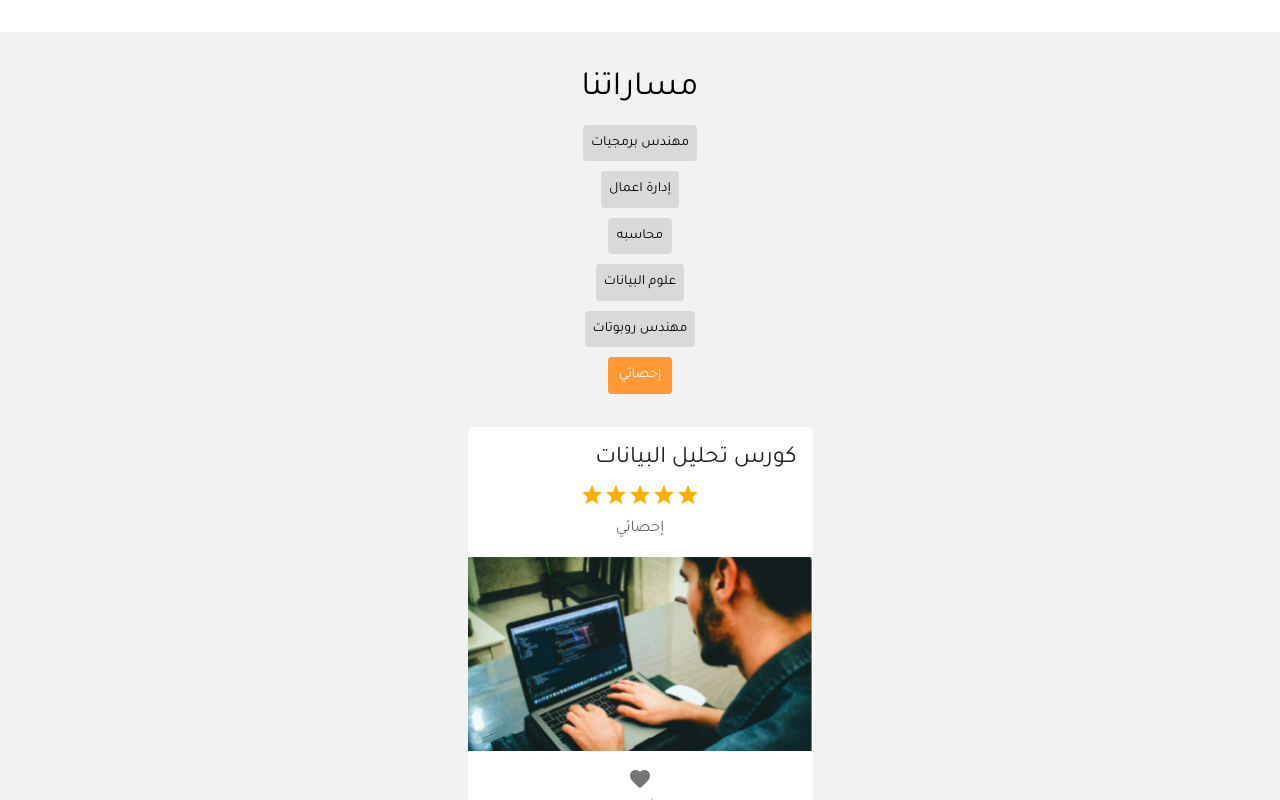
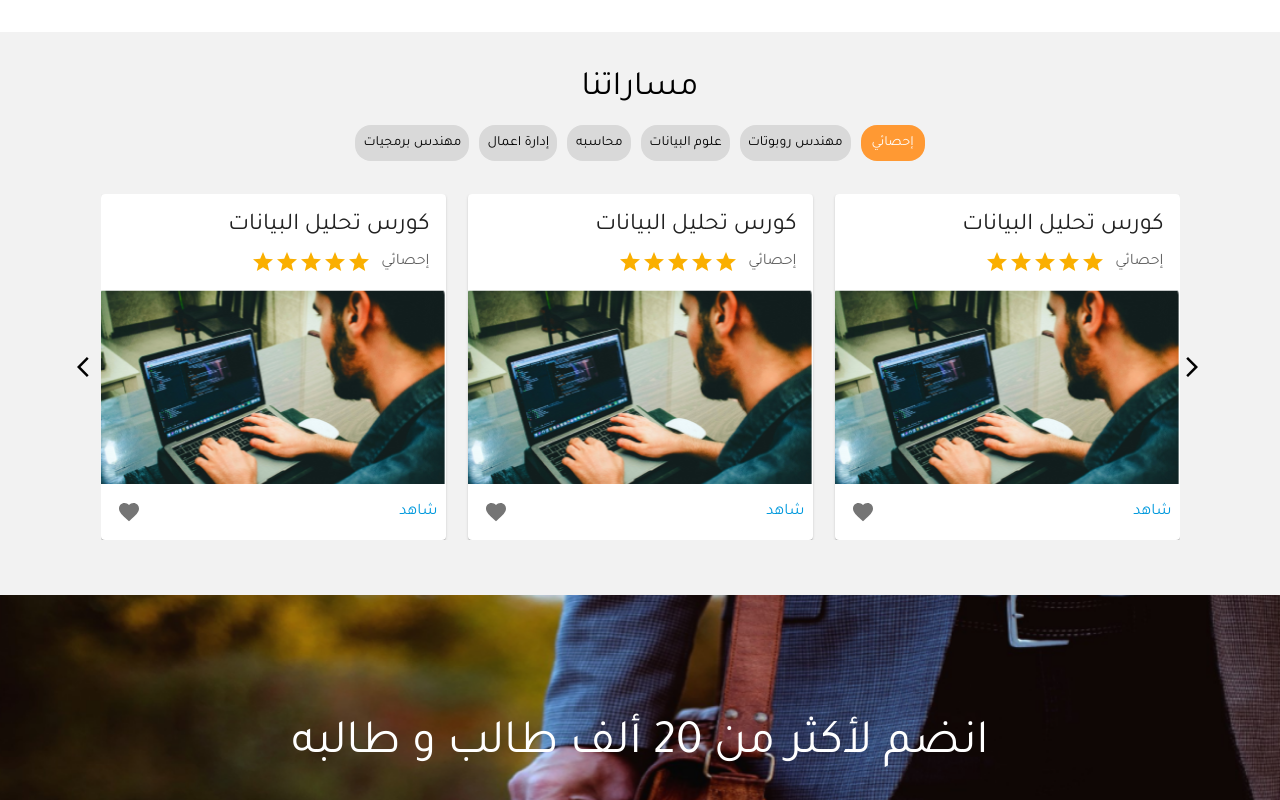
Before and after one commit to atheerweb/graduation-project-courses, a Next.js app: page / in a window 1280 px wide. Shown: the part 520-1320 px from the top of the page. Built offline with nearby package versions, Linux system fonts and the light colour scheme.

Commit message:
Adjustments for Build Mode

```diff
--- a/components/home/Tracks/Tracks.jsx
+++ b/components/home/Tracks/Tracks.jsx
@@ -29,14 +29,15 @@ const Tracks = () => {
     return (
         <Box className={styles.tracks}>
             <Typography variant="h2">مساراتنا</Typography>
-            <Stack className={styles.tracksStack}>
+            <Stack direction="row" className={styles.tracksStack} sx={{transtion: 1000}}>
                 {
                     state.coursesTracks.map((track, index) => (
                         <Button key={index}
                                 className={styles.tracksButtons}
                                 sx={{
                                     backgroundColor: activeTrack === track[0] ? theme.palette.primary.main : "rgb(217 217 217)",
-                                    color: activeTrack === track[0] ? "white" : "black"
+                                    color: activeTrack === track[0] ? "white" : "black",
+                                    borderRadius: "16px"
                                 }}
                                 onClick={() => handleTrackClick(track[0])}
                         >
@@ -47,7 +48,7 @@ const Tracks = () => {
             </Stack>
             <Stack direction="row" alignItems="center" padding="18px 22px">
                 <ArrowBackIos className={styles.tracksIcons} onClick={() => handleCarousel("Back")} />
-                    <Stack className={styles.tracksCardsStack}>
+                    <Stack direction="row" className={styles.tracksCardsStack}>
                         {
                             state.coursesTracksCards[activeTrack].map((card, index) => (
                                 <Cards key={index} title={card.title} subTitle={card.subTitle} ratings={card.ratings} translate={translateCarousel} />
--- a/components/home/Tracks/components/Cards.jsx
+++ b/components/home/Tracks/components/Cards.jsx
@@ -7,11 +7,11 @@ const Cards = (props) => {
     const theme = useTheme();
 
     return (
-        <Card className={styles.tracksCards} sx={{translate: props.translate}}>
+        <Card className={styles.tracksCards} sx={{translate: props.translate, transition: 500}}>
             <CardHeader
                 title={props.title}
                 subheader={
-                    <Stack className={styles.tracksCardsSubheaderStack}>
+                    <Stack direction="row" className={styles.tracksCardsSubheaderStack}>
                         <Rating readOnly value={props.ratings} />
                         <Typography>{props.subTitle}</Typography>
                     </Stack>
@@ -19,7 +19,7 @@ const Cards = (props) => {
             />
             <CardMedia component="img" height="194" image="/images/courses_tracks_cards.png" alt="Track" />
             <CardActions disableSpacing>
-                <Stack className={styles.tracksCardsActionsStack}>
+                <Stack direction="row" className={styles.tracksCardsActionsStack}>
                     <IconButton aria-label="add to favorites">
                         <Favorite />
                     </IconButton>
--- a/package.json
+++ b/package.json
@@ -22,6 +22,7 @@
     "react-dom": "18.2.0",
     "react-redux": "^8.0.5",
     "redux": "^4.2.1",
+    "sharp": "^0.32.1",
     "styled-components": "^5.3.9"
   }
 }
```
Also changed, not shown: 2 other files (tests, documents, lock files or other folders).
